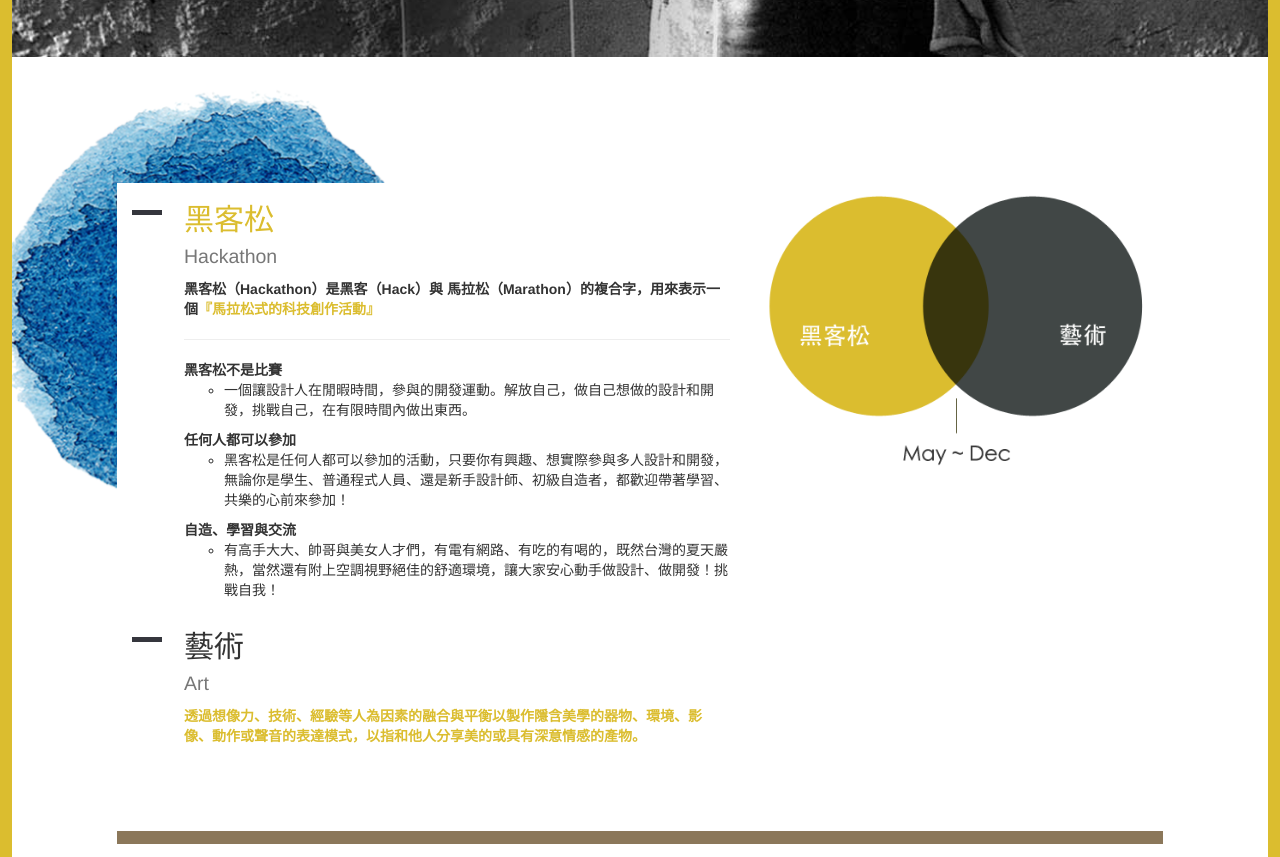
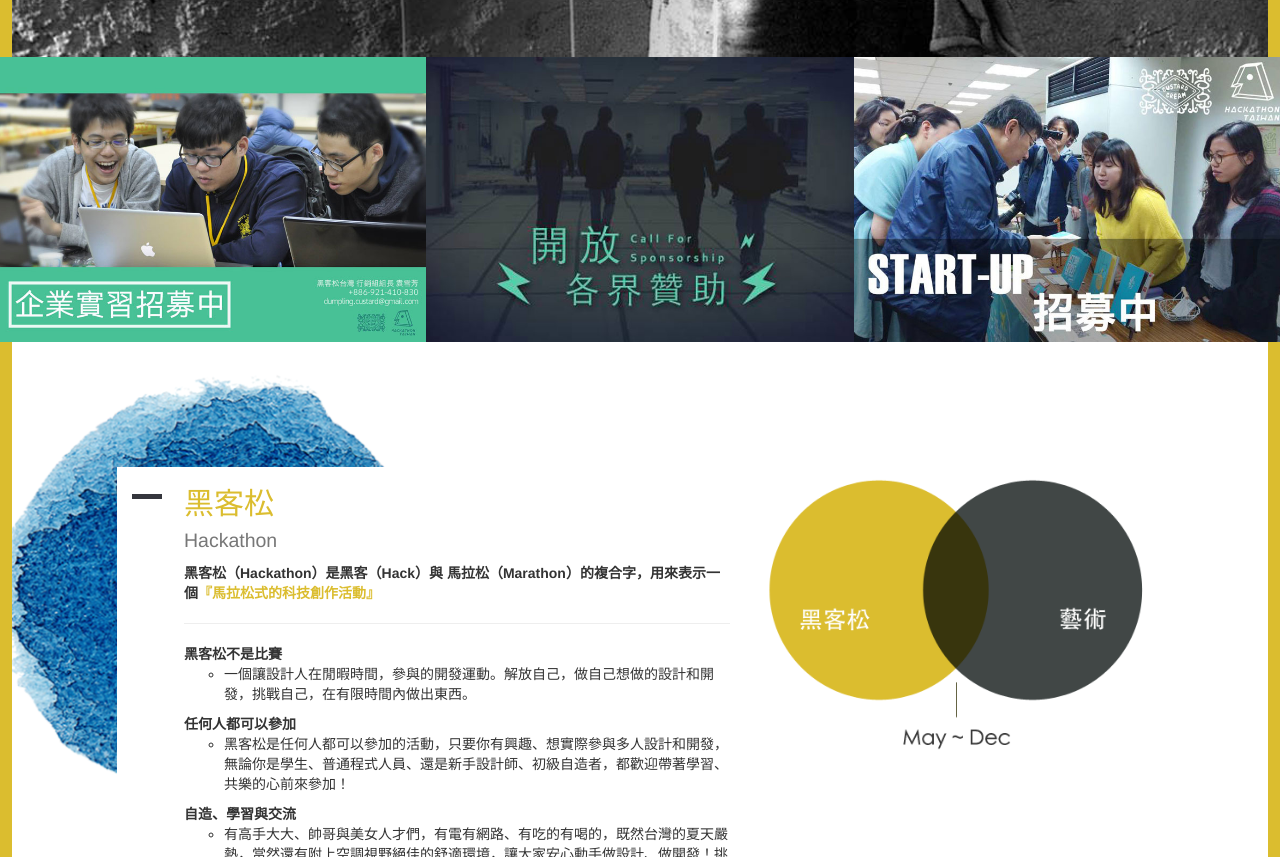
Before and after one commit to chiehwen/hackathon.tw-website, a website: page index.html in a window 1280 px wide. Shown: the part 1029-1886 px from the top of the page. Drawn offline with nearby package versions, Linux system fonts and the light colour scheme.

Commit message:
create link to sponsor page in fb

```diff
--- a/index.html
+++ b/index.html
@@ -163,6 +163,26 @@
                 </div>
             </div>
         </div><!-- /Section 1 -->
+        <!-- Events -->
+        <div class="row frame bg-white">
+            <div class="row">
+                <div class="col-md-4 col-sm-4 col-xs-12 no-padding">
+                    <a href="https://www.facebook.com/HackathonTaiwan/photos/a.323532574503444.1073741829.321283301395038/353540831502618/?type=1&__mref=message_bubble" target="_blank">
+                        <img class="img-responsive" src="img/study.jpg" alt="">
+                    </a>
+                </div>
+                <div class="col-md-4 col-sm-4 col-xs-12 no-padding">
+                    <a href="https://www.facebook.com/HackathonTaiwan/photos/a.323532574503444.1073741829.321283301395038/352198001636901/?type=1&__mref=message_bubble" target="_blank">
+                        <img class="img-responsive" src="img/sponsorship.jpg" alt="">
+                    </a>
+                </div>
+                <div class="col-md-4 col-sm-4 col-xs-12 no-padding">
+                    <a href="https://www.facebook.com/HackathonTaiwan/photos/a.323532574503444.1073741829.321283301395038/353742754815759/?type=1&__mref=message_bubble" target="_blank">
+                        <img class="img-responsive" src="img/start-up.jpg" alt="">
+                    </a>
+                </div>
+            </div>
+        </div><!-- /Events -->
 
         <!-- Section 2 -->
         <div class="row frame bg-white">
--- a/style/less/base/extends.less
+++ b/style/less/base/extends.less
@@ -167,6 +167,9 @@
             border: 0;
         }
     }
+    .footer {
+        margin-top: 0;
+    }
 }
 
 @media (max-width: @screen-sm-min) {
--- a/style/less/layout/frame.less
+++ b/style/less/layout/frame.less
@@ -13,6 +13,12 @@
     .frame-base(12px)
 }
 
+@media (min-width: @screen-sm-min) {
+    .no-padding {
+        padding: 0!important;
+    }
+}
+
 @media (max-width: @screen-sm-min) {
     .frame, .frame-bottom  {
         border: 0;
--- a/style/less/module/banners.less
+++ b/style/less/module/banners.less
@@ -2,7 +2,6 @@
     background-repeat: no-repeat;
     background-size: @style;
     background-position: top center;
-    width: 100%;
     height: auto;
 }
 
--- a/style/less/module/horrus.less
+++ b/style/less/module/horrus.less
@@ -22,6 +22,11 @@
   overflow: hidden;
   margin: 0 auto 60px;
   text-align: center;
+}
+@media (max-width: @screen-md-min) {
+    #countdown_dashboard {
+      margin: 0 auto;
+    }
 }
 
 /* 5.3.2 Digit
```
Also changed, not shown: img/sponsorship.jpg (added), img/start-up.jpg (added), img/study.jpg (added), style/css/style.css.
